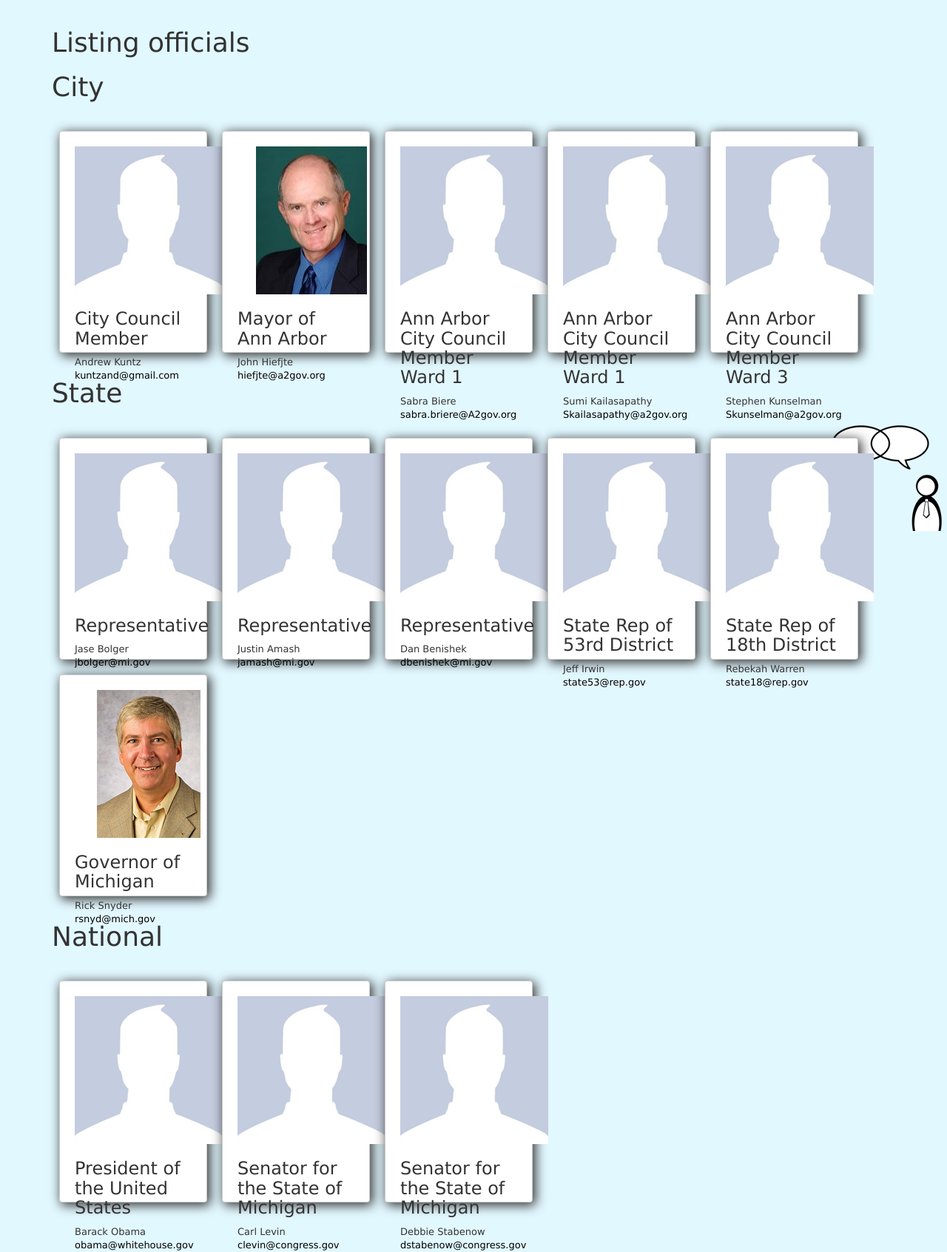
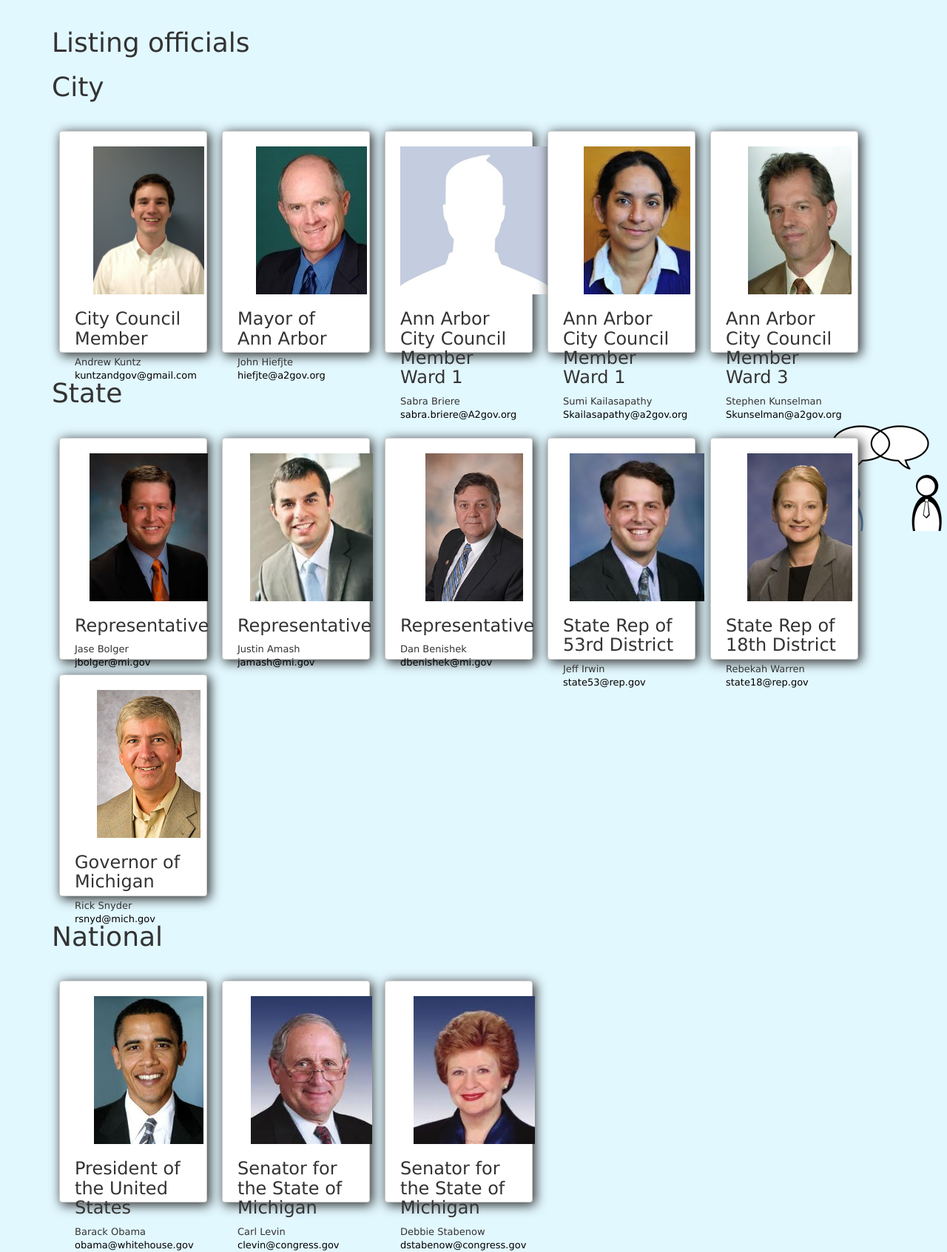
Before and after one commit to asqus/mvp, a Rails app: page /officials in a window 1280 px wide. Shown: the part 82-1775 px from the top of the page at 74% size. Run offline with Rails 7, Linux system fonts and the light colour scheme; data comes from the database, SQL or seed files in the repository; style sheets or scripts are compiled from the project's sources; parts of the project's set-up code (start-up, migrations or seed data) failed here and were passed over; some libraries are stand-ins or nearby versions.

Commit message:
new pictures for officials, new seeds

```diff
--- a/app/assets/stylesheets/officials.css.scss
+++ b/app/assets/stylesheets/officials.css.scss
@@ -5,6 +5,9 @@
 .o_picture {
   text-align: center;
   width: 200px;
+}
+.o_picture img{
+  height: 200px;
 }
 
 .official_name {
--- a/app/views/officials/index.html.erb
+++ b/app/views/officials/index.html.erb
@@ -7,8 +7,17 @@
     <%= link_to official do %>
       <% if (official.name == "John Hiefjte") %>
         <div class="o_picture"><%= image_tag "john.jpg" %></div>
+      <% elsif (official.name == "Andrew Kuntz") %>
+        <div class="o_picture"><%= image_tag "andrew.JPG" %></div>
+      <% elsif (official.name == "Sabra Biere") %>
+        <div class="o_picture"><%= image_tag "sabra.jpg" %></div>
+      <% elsif (official.name == "Sumi Kailasapathy") %>
+        <div class="o_picture"><%= image_tag "sumi.jpg" %></div>
+      <% elsif (official.name == "Stephen Kunselman") %>
+        <div class="o_picture"><%= image_tag "stephen.jpg" %></div>
       <% elsif (official.name == "Rick Snyder") %>
         <div class="o_picture"><%= image_tag "rick.jpg" %></div>
+
       <% else %>
         <div class="o_picture"><%= image_tag "fb_user.png" %></div>
       <% end %>
@@ -29,8 +38,18 @@
     <%= link_to official do %>
       <% if (official.name == "John Hiefjte") %>
         <div class="o_picture"><%= image_tag "john.jpg" %></div>
+      <% elsif (official.name == "Jase Bolger") %>
+        <div class="o_picture"><%= image_tag "jase.jpg" %></div>
       <% elsif (official.name == "Rick Snyder") %>
         <div class="o_picture"><%= image_tag "rick.jpg" %></div>
+      <% elsif (official.name == "Justin Amash") %>
+        <div class="o_picture"><%= image_tag "amash.jpg" %></div>
+      <% elsif (official.name == "Dan Benishek") %>
+        <div class="o_picture"><%= image_tag "dan.JPG" %></div>
+      <% elsif (official.name == "Jeff Irwin") %>
+        <div class="o_picture"><%= image_tag "irwin.jpg" %></div>
+      <% elsif (official.name == "Rebekah Warren") %>
+        <div class="o_picture"><%= image_tag "rebekah.jpg" %></div>
       <% else %>
         <div class="o_picture"><%= image_tag "fb_user.png" %></div>
       <% end %>
@@ -48,7 +67,15 @@
 <% @officials3.each do |official| %>
   <div class="official_block">
     <%= link_to official do %>
+    <% if (official.name == "Barack Obama") %>
+        <div class="o_picture"><%= image_tag "obama.jpg" %></div>
+    <% elsif (official.name == "Carl Levin") %>
+        <div class="o_picture"><%= image_tag "carl.jpg" %></div>
+    <% elsif (official.name == "Debbie Stabenow") %>
+        <div class="o_picture"><%= image_tag "debbie.jpg" %></div>
+    <% else %>
     <div class="o_picture"><%= image_tag "fb_user.png" %></div>
+    <% end %>
     <% end %>
     <h3>
       <%= official.position %>
--- a/db/seeds.rb
+++ b/db/seeds.rb
@@ -32,7 +32,7 @@ Rep = Official.create!(
                       :position => "Representative")
 Andrew = Official.create!(
                       :name => "Andrew Kuntz",
-                      :email => "kuntzand@gmail.com",
+                      :email => "kuntzandgov@gmail.com",
                       :district_id => 1,
                       :position => "City Council Member")
 Andrew2 = User.create!(
@@ -60,7 +60,7 @@ Mayor = Official.create!(
                       :district_id => 1,
                       :position => "Mayor of Ann Arbor")
 Official.create!(
-                      :name => "Sabra Biere",
+                      :name => "Sabra Briere",
                       :email => "sabra.briere@A2gov.org",
                       :district_id => 1,
                       :position => "Ann Arbor City Council Member Ward 1")
```
Also changed, not shown: app/views/officials/show.html.erb (+7 -0 lines), app/assets/images/amash.jpg (added), app/assets/images/andrew.JPG (added), app/assets/images/carl.jpg (added), app/assets/images/dan.JPG (added), app/assets/images/debbie.jpg (added), app/assets/images/irwin.jpg (added), app/assets/images/jase.jpg (added), app/assets/images/obama.jpg (added), app/assets/images/rebekah.jpg (added), app/assets/images/sabra.jpg (added), app/assets/images/stephen.jpg (added), app/assets/images/sumi.jpg (added).
